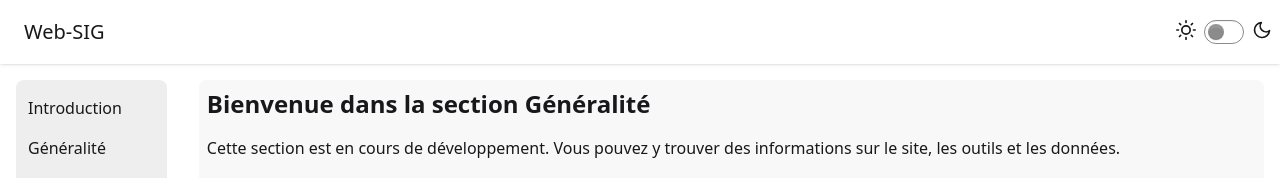
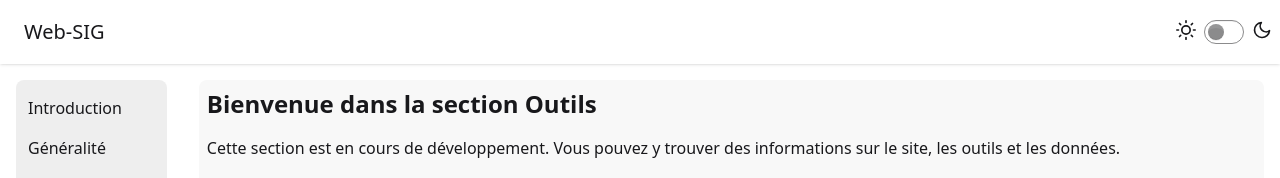
Before and after one commit to wharton-SP/web-SIG, a React (Vite) app: page /tools in a window 1280 px wide. Shown: the top 178 px of the page. Built offline with nearby package versions, Linux system fonts and the light colour scheme.

Commit message:
Update: Change header text from 'Généralité' to 'Outils' in Tools page for better clarity

```diff
--- a/src/pages/Tools.jsx
+++ b/src/pages/Tools.jsx
@@ -7,7 +7,7 @@
             <Navigation/>
             <Content>
                 <div className='flex flex-col gap-4 '>
-                    <h1 className='text-2xl font-bold'>Bienvenue dans la section Généralité</h1>
+                    <h1 className='text-2xl font-bold'>Bienvenue dans la section Outils</h1>
                     <p>Cette section est en cours de développement. Vous pouvez y trouver des informations sur le site, les outils et les données.</p>
                     <p>Restez à l'écoute pour plus de contenu !</p>
                 </div>
```
